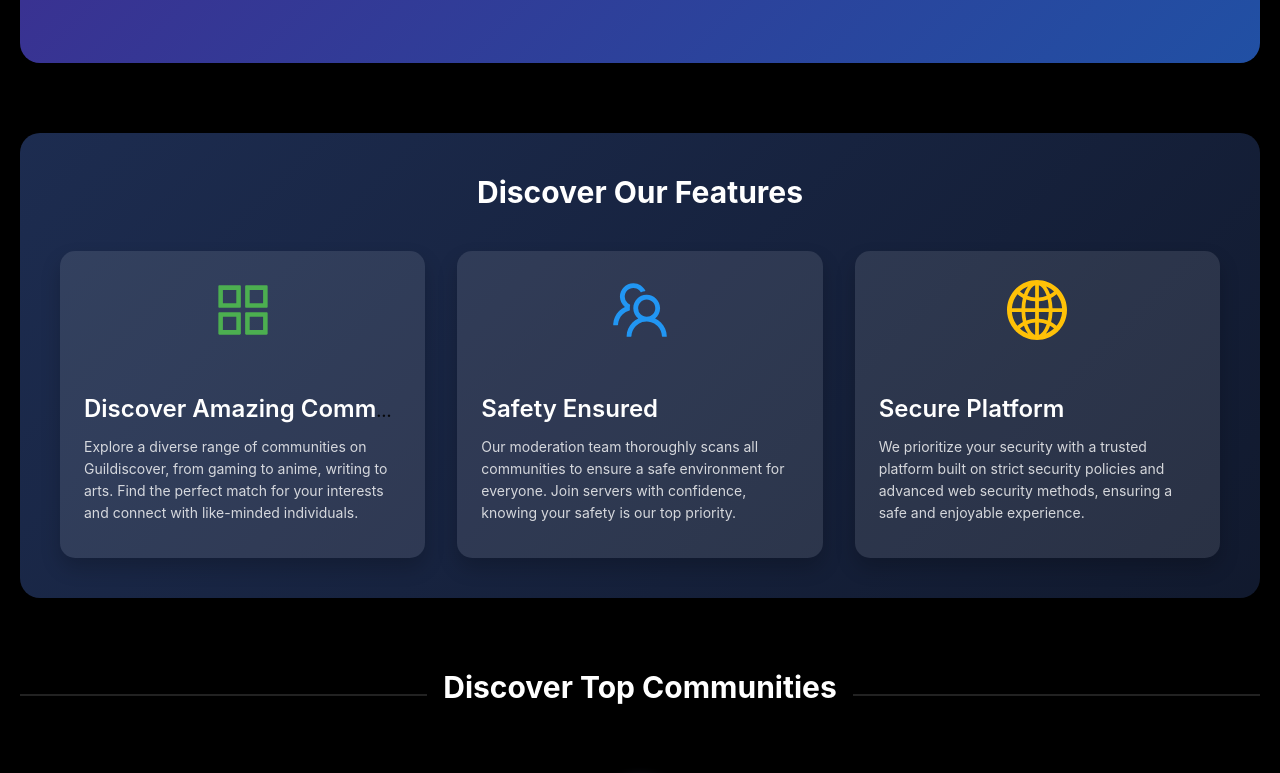
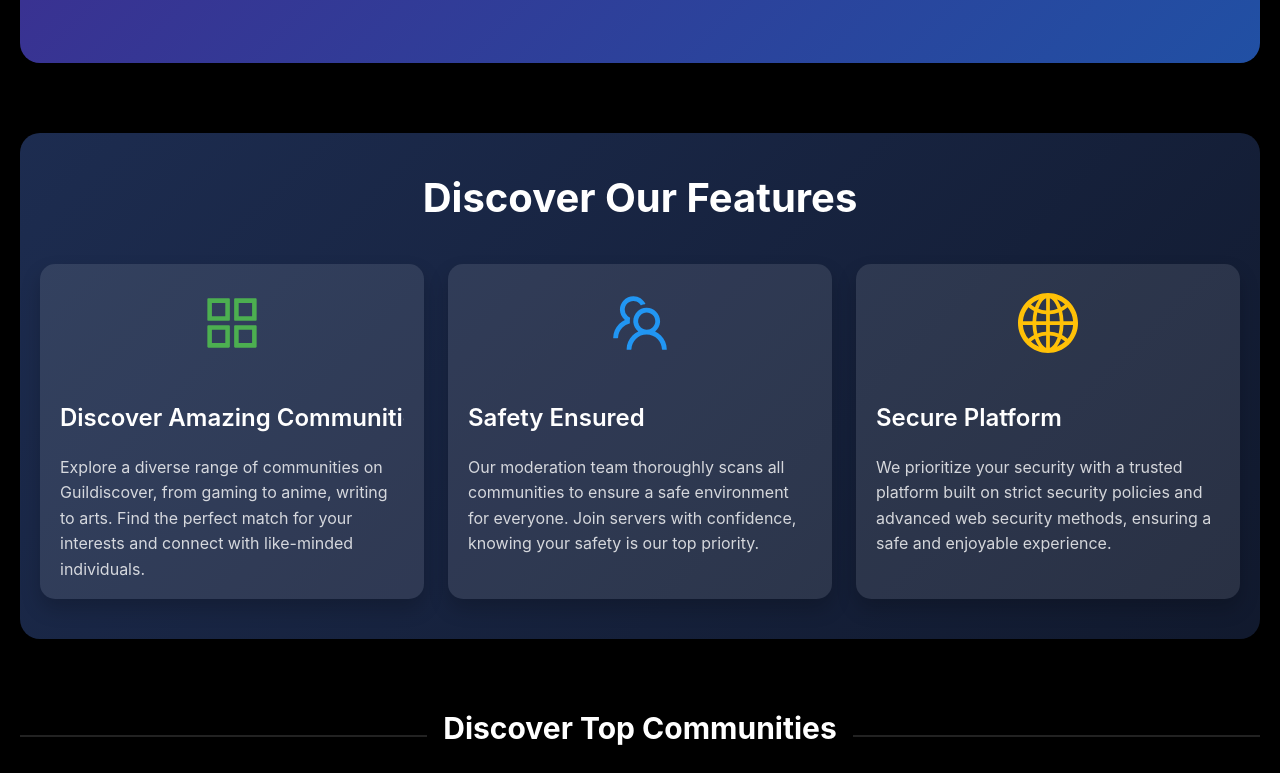
Before and after one commit to GuildDiscover/Main-Website, a React (Create React App) app: page / in a window 1280 px wide. Shown: the part 440-1213 px from the top of the page. Built offline with nearby package versions, Linux system fonts and the light colour scheme.

Commit message:
Update FeaturesSection.jsx

```diff
--- a/src/components/FeaturesSection.jsx
+++ b/src/components/FeaturesSection.jsx
@@ -10,9 +10,11 @@ const FeaturesSection = ({ features }) => {
       style={{
         marginBottom: "70px",
         background: "linear-gradient(135deg, rgba(41, 63, 114, 0.7), rgba(24, 36, 65, 0.7))",
-        padding: "40px",
+        padding: "40px 20px",
         borderRadius: "20px",
         boxShadow: "0 10px 30px rgba(0,0,0,0.3)",
+        width: "100%",
+        boxSizing: "border-box",
       }}
     >
       <motion.div
@@ -27,17 +29,18 @@ const FeaturesSection = ({ features }) => {
             color: "#fff",
             textAlign: "center",
             marginBottom: "40px",
+            fontSize: "clamp(1.5rem, 4vw, 2.5rem)",
           }}
         >
           Discover Our Features
         </Title>
       </motion.div>
-      <Row gutter={[32, 32]}>
+      <Row gutter={[24, 24]} justify="center">
         {features.map((feature, index) => (
-          <Col xs={24} sm={24} md={8} key={index}>
+          <Col xs={24} sm={24} md={12} lg={8} key={index}>
             <motion.div
-              whileHover={{ scale: 1.05 }}
-              whileTap={{ scale: 0.95 }}
+              whileHover={{ scale: 1.03 }}
+              whileTap={{ scale: 0.98 }}
               initial={{ opacity: 0, y: 20 }}
               animate={{ opacity: 1, y: 0 }}
               transition={{ duration: 0.6, delay: index * 0.2 }}
@@ -59,12 +62,36 @@ const FeaturesSection = ({ features }) => {
                   flexGrow: 1,
                   display: "flex",
                   flexDirection: "column",
+                  transition: "all 0.3s ease",
+                }}
+                bodyStyle={{
+                  padding: "20px",
                 }}
               >
                 <Card.Meta
-                  title={<span style={{ color: "#fff", fontSize: "1.5rem" }}>{feature.title}</span>}
+                  title={
+                    <span
+                      style={{
+                        color: "#fff",
+                        fontSize: "clamp(1.2rem, 3vw, 1.5rem)",
+                        marginBottom: "10px",
+                        display: "block",
+                      }}
+                    >
+                      {feature.title}
+                    </span>
+                  }
                   description={
-                    <Paragraph style={{ color: "rgba(255,255,255,0.8)" }}>{feature.description}</Paragraph>
+                    <Paragraph
+                      style={{
+                        color: "rgba(255,255,255,0.8)",
+                        fontSize: "clamp(0.9rem, 2vw, 1rem)",
+                        lineHeight: 1.6,
+                        margin: 0,
+                      }}
+                    >
+                      {feature.description}
+                    </Paragraph>
                   }
                 />
               </Card>
```
